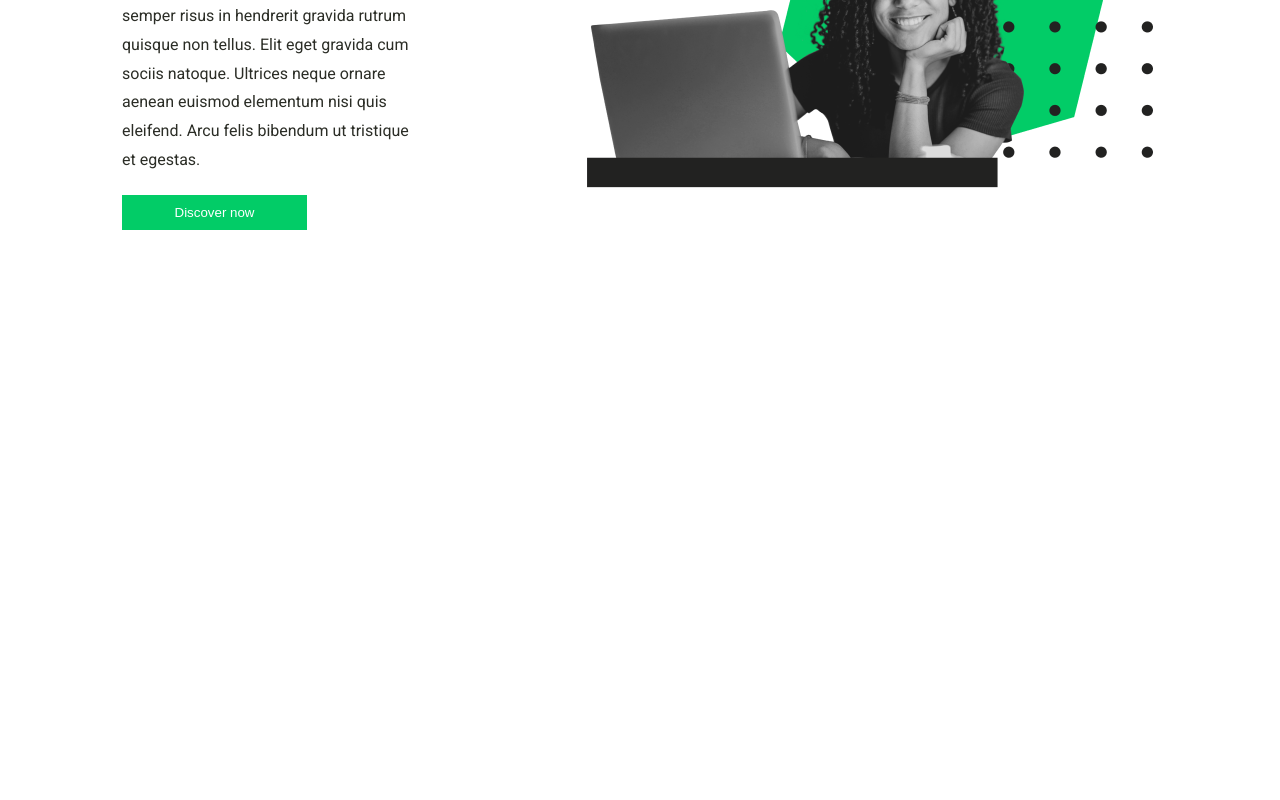
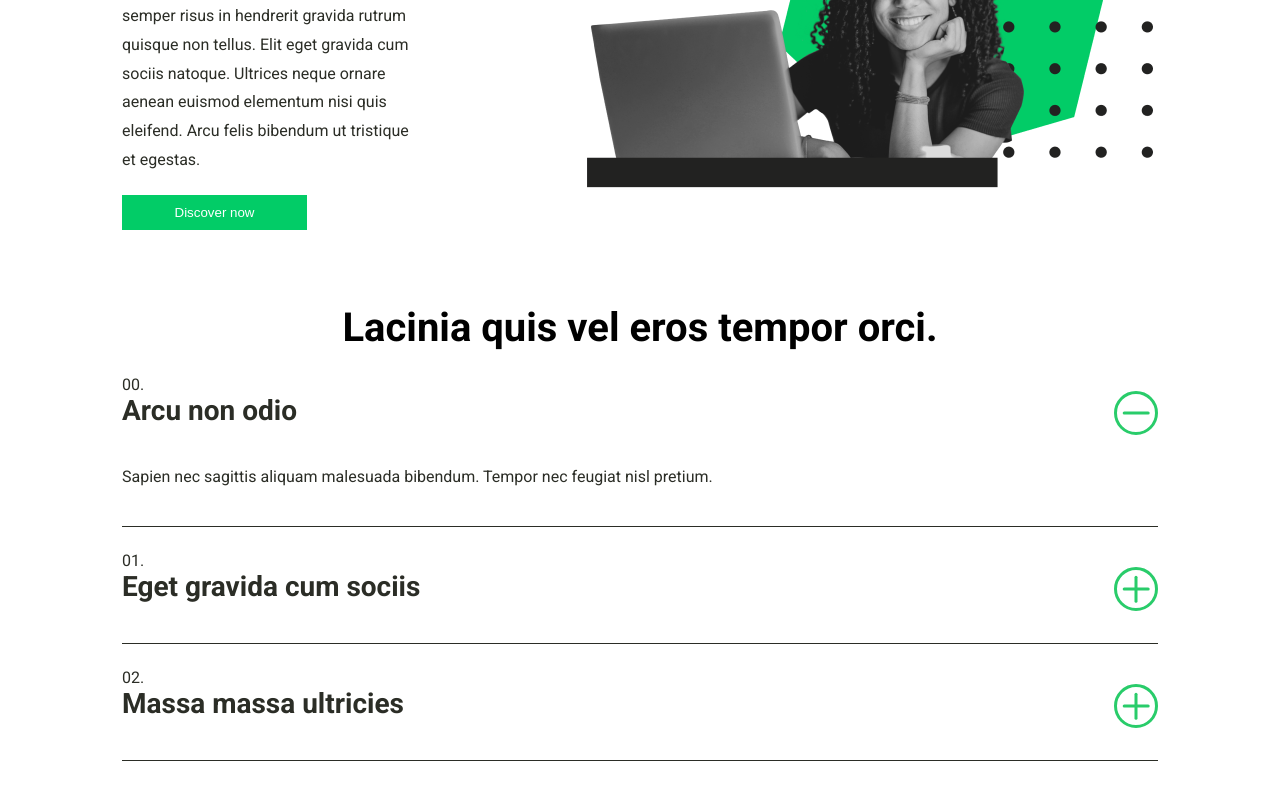
Before and after one commit to dawid-grabowski/dawid-grabowski.github.io, a React (Create React App) app: page / in a window 1280 px wide. Shown: the part 384-1184 px from the top of the page. Before the commit the page ends 800 px from the top, so only its background shows below. Built offline with nearby package versions, Linux system fonts and the light colour scheme; the HTML template or start-up script is replaced by a standard one.

Commit message:
add: FAQ panel

```diff
--- a/src/App.tsx
+++ b/src/App.tsx
@@ -1,4 +1,5 @@
 import React from 'react';
+import FAQ from './components/faq/FAQ';
 import Header from './components/header/Header';
 import Hero from './components/hero/Hero';
 
@@ -7,6 +8,7 @@ const App: React.FC = (): React.ReactElement => {
 		<>
 			<Header />
 			<Hero />
+			<FAQ />
 		</>
 	);
 };
--- /dev/null
+++ b/src/components/faq/FAQ.tsx
@@ -0,0 +1,42 @@
+import React, { useState } from 'react';
+import './faq.css';
+import { faqData, IFaqData } from '../../utils/faqData';
+
+const FAQ: React.FC = (): React.ReactElement => {
+	const [openedDetails, setOpenedDetails] = useState<number[]>([0]);
+
+	const appendOpenedDetails = (index: number): void => {
+		if (openedDetails.some(number => number === index)) {
+			const filteredDetails = openedDetails.filter((number: number) => number !== index);
+
+			setOpenedDetails(filteredDetails);
+			return;
+		}
+		setOpenedDetails([...openedDetails, index]);
+	};
+
+	return (
+		<section>
+			<h2>Lacinia quis vel eros tempor orci.</h2>
+			{faqData.map(({ title, description }: IFaqData, index: number) => {
+				return (
+					<details key={index} open={index === 0 ? true : false}>
+						<summary onClick={() => appendOpenedDetails(index)}>
+							<span>{index < 10 ? `0${index}.` : `${index}.`}</span>
+							<h3>{title}</h3>
+							<button>
+								<div
+									style={openedDetails.some((number: number) => number === index) ? { height: 0 } : {}}
+									className='button-first-line'></div>
+								<div className='button-second-line'></div>
+							</button>
+						</summary>
+						<p>{description}</p>
+					</details>
+				);
+			})}
+		</section>
+	);
+};
+
+export default FAQ;
--- /dev/null
+++ b/src/components/faq/faq.css
@@ -0,0 +1,74 @@
+section {
+	padding: 4.8rem 0;
+}
+
+section h2 {
+	text-align: center;
+	font-size: 4rem;
+	font-weight: bold;
+}
+
+section details {
+	position: relative;
+	padding-top: 2.4rem;
+	padding-bottom: 4rem;
+	border-bottom: 1px solid #2b2d26;
+}
+
+section details > summary {
+	list-style: none;
+	cursor: pointer;
+}
+
+section details > summary::-webkit-details-marker {
+	display: none;
+}
+
+section details summary button {
+	position: absolute;
+	top: 4rem;
+	right: 0;
+	width: 4.4rem;
+	height: 4.4rem;
+	border-radius: 50%;
+	border: 0.3rem solid #29cc6a;
+	color: #29cc6a;
+	background: transparent;
+	cursor: pointer;
+	z-index: -1;
+}
+
+section details summary button .button-first-line,
+section details summary button .button-second-line {
+	content: '';
+	position: absolute;
+	top: 50%;
+	left: 50%;
+	transform: translate(-50%, -50%);
+	height: 0.3rem;
+	width: 70%;
+	background-color: #29cc6a;
+	border-radius: 0.3rem;
+}
+
+section details summary button .button-first-line {
+	height: 70%;
+	width: 0.3rem;
+	transition: height 0.3s ease-in-out;
+}
+
+section details summary h3 {
+	color: #2b2d26;
+	font-weight: bold;
+	font-size: 2.8rem;
+}
+
+section details p {
+	padding-top: 4rem;
+}
+
+section details p,
+section details span {
+	color: #2b2d26;
+	font-size: 1.6rem;
+}
--- /dev/null
+++ b/src/utils/faqData.ts
@@ -0,0 +1,19 @@
+export interface IFaqData {
+	title: string;
+	description: string;
+}
+
+export const faqData: IFaqData[] = [
+	{
+		title: 'Arcu non odio',
+		description: 'Sapien nec sagittis aliquam malesuada bibendum. Tempor nec feugiat nisl pretium.',
+	},
+	{
+		title: 'Eget gravida cum sociis',
+		description: 'Sapien nec sagittis aliquam malesuada bibendum. Tempor nec feugiat nisl pretium.',
+	},
+	{
+		title: 'Massa massa ultricies',
+		description: 'Sapien nec sagittis aliquam malesuada bibendum. Tempor nec feugiat nisl pretium.',
+	},
+];
```
